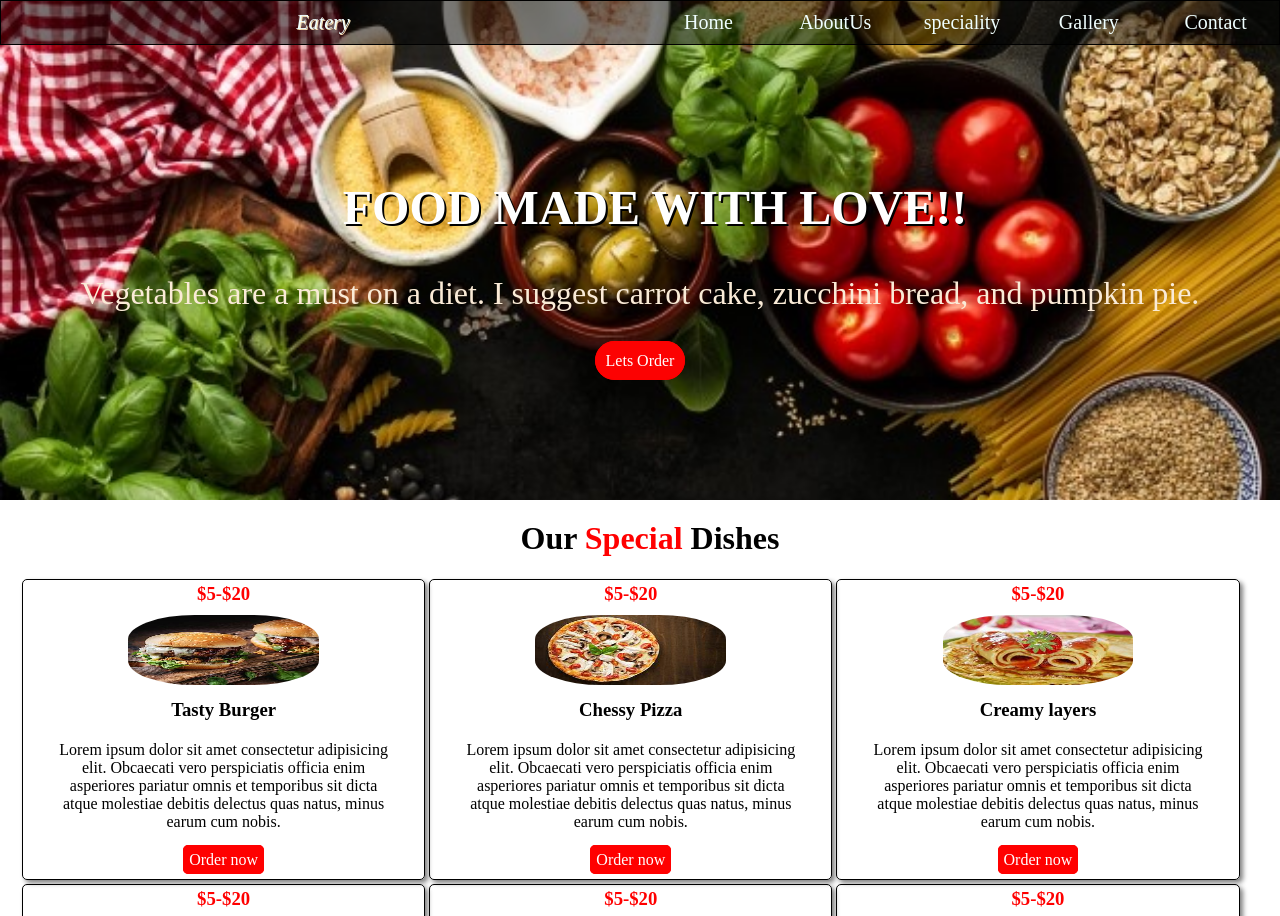
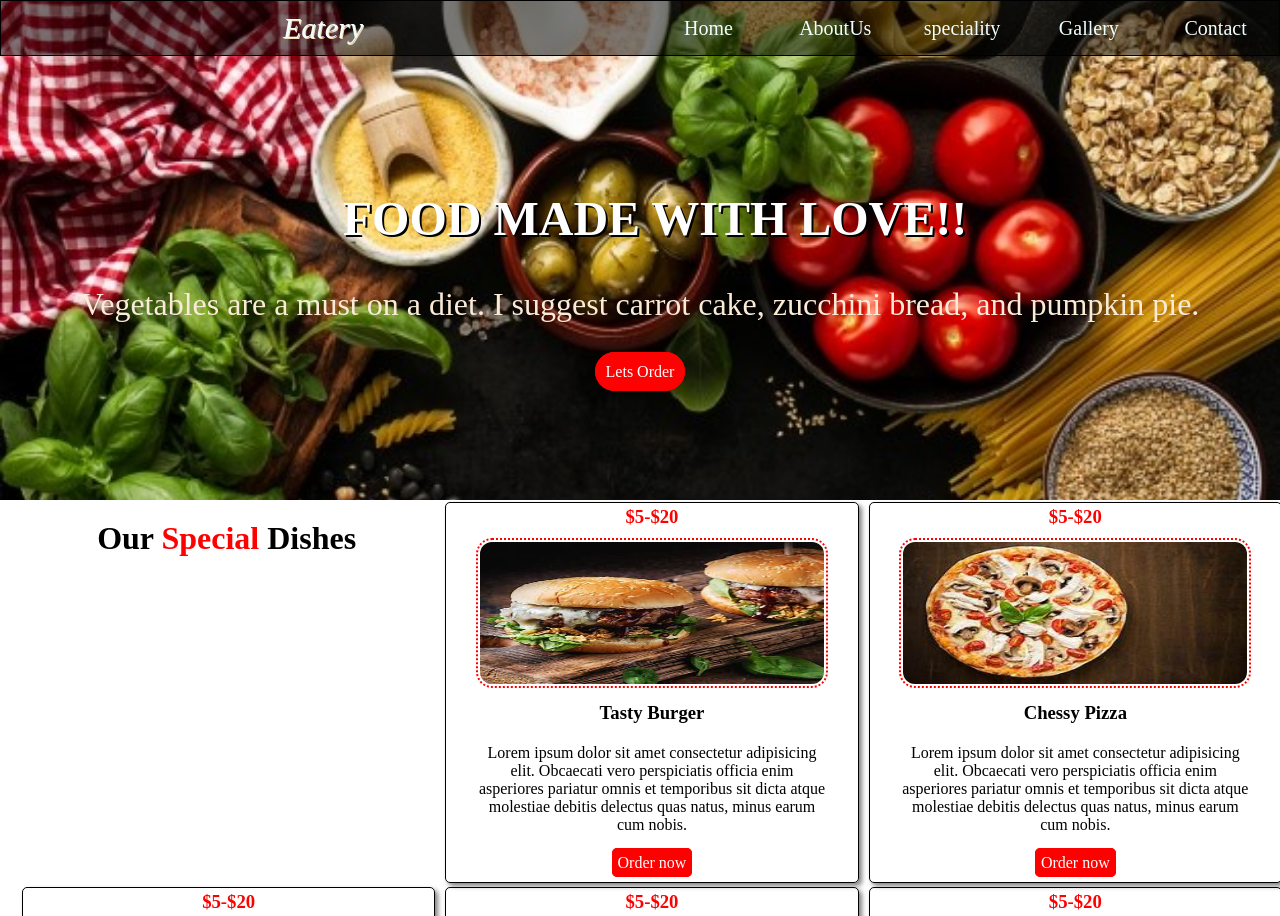
Before and after one commit to radhikamaloo/food-ordering-webpages, a plain HTML site: page index.html in a window 1280 px wide. Shown: the top 916 px of the page. Drawn offline with Linux system fonts and the light colour scheme.

Commit message:
Add files via upload

```diff
--- a/style.css
+++ b/style.css
@@ -75,7 +75,8 @@ nav li a:hover{
     color: azure;
     padding: 10px;
     text-decoration: none;
-    font-size: 20px;
+    font-size: 30px;
+    font-weight: 50px;
     font-style:italic;
     text-shadow: 1px 1px wheat;
 }
@@ -112,10 +113,15 @@ h1{
 span{
     color: red;
 }
+.speciality{
+    display: grid;
+   /* grid-template-columns:repeat(3,auto); */
+   grid-template-columns: repeat(auto-fit,minmax(400px,1.5fr));
+    grid-column-gap: 10px;
+}
+
 .speciality div{
-    float: left;
     margin: 2px;
-    width: 32%;
     padding:  3px 10px;
     padding-bottom: 10px;
     border: 1px  solid black;
@@ -124,7 +130,9 @@ span{
     height: auto;
     box-shadow: 3px 3px  5px grey;
     border-radius: 5px;
+
 }
+
 .speciality div:hover{
     box-shadow: 0 0 2px 1px rgba(0, 180, 186, 0.8);
 }
@@ -134,10 +142,12 @@ padding: 20px;
 
 
 .speciality img{
-    width: 50%;
-    border-radius: 35%;
+    width: 90%;
+    border-radius:16px;
     margin: 10px;
-    height: 70px;
+    height:150px;
+    border: 2px dotted red;
+    padding: 2px;
 }
 
 #btn{
```
